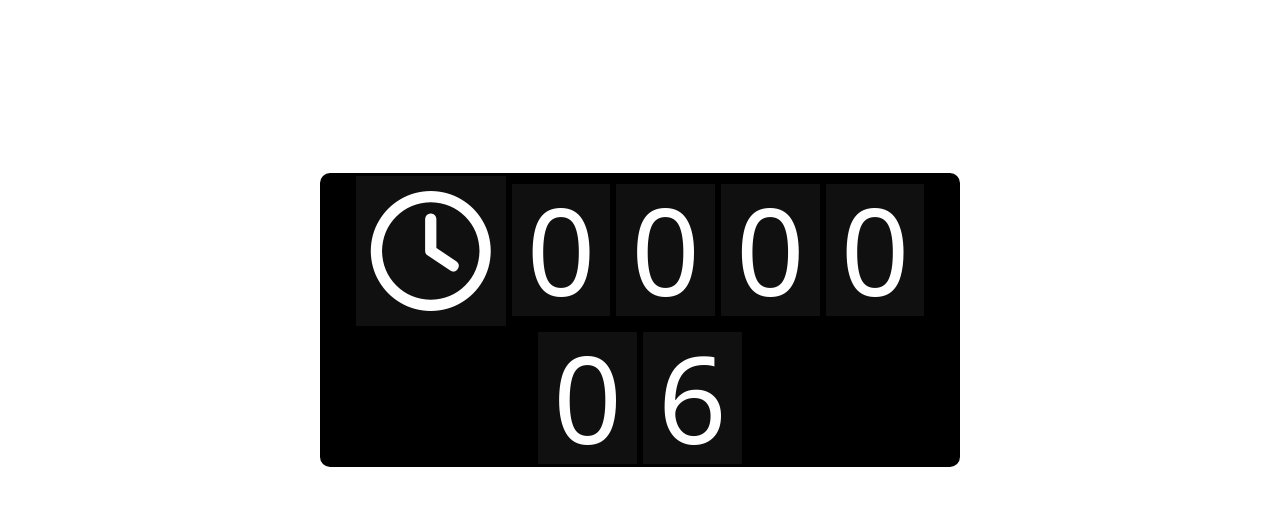
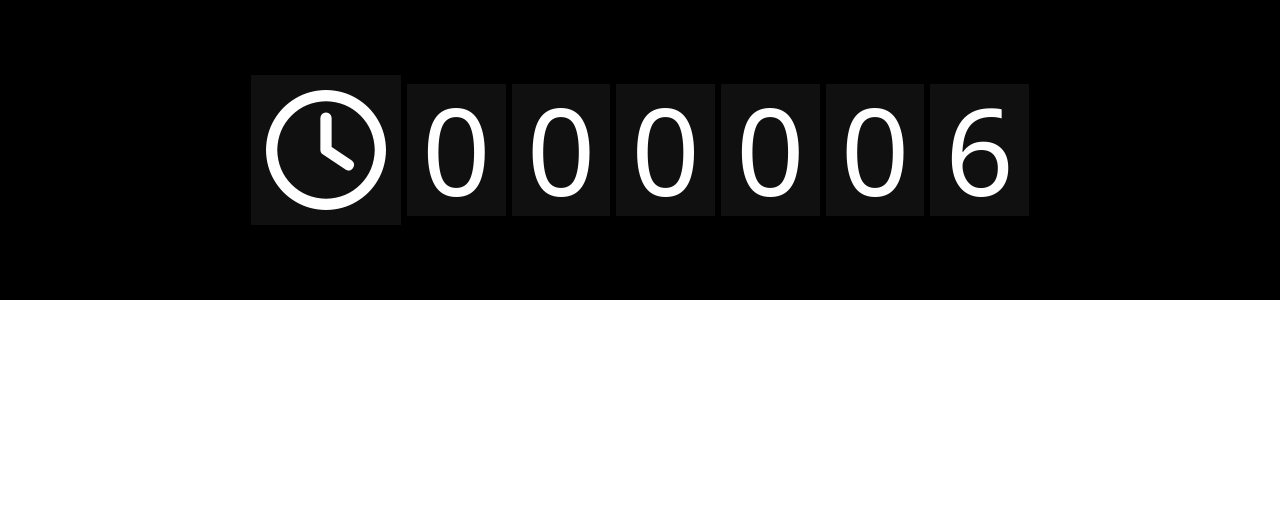
Before and after one commit to 4GeeksAcademy/jide-simple-counter-with-react, a React app: page / in a window 1280 px wide. Built offline with nearby package versions, Linux system fonts and the light colour scheme.

Commit message:
final modifications

```diff
--- a/src/styles/index.css
+++ b/src/styles/index.css
@@ -1,12 +1,10 @@
 .bigCounter {
     text-align: center;
     background: black;
-
-    position: absolute;
-    top: 40%;
-    left: 50%;
-    transform: translate(-50%, -50%);
-    border-radius: 10px;
+    display: flex;
+    justify-content: center;
+    align-items: center;
+    height: 300px;
 }
 
 .bigCounter div{
@@ -18,14 +16,3 @@
     padding: 15px;
     margin: 3px;
 }
-/*
-
-    You can write your own styles here...
-
-
-    ...Or you can use the import command to include
-    other sylesheets into your bunde as well, e.j:
-
-    import 'relative/path/to/stylesheet.scss';
-
-*/
```
